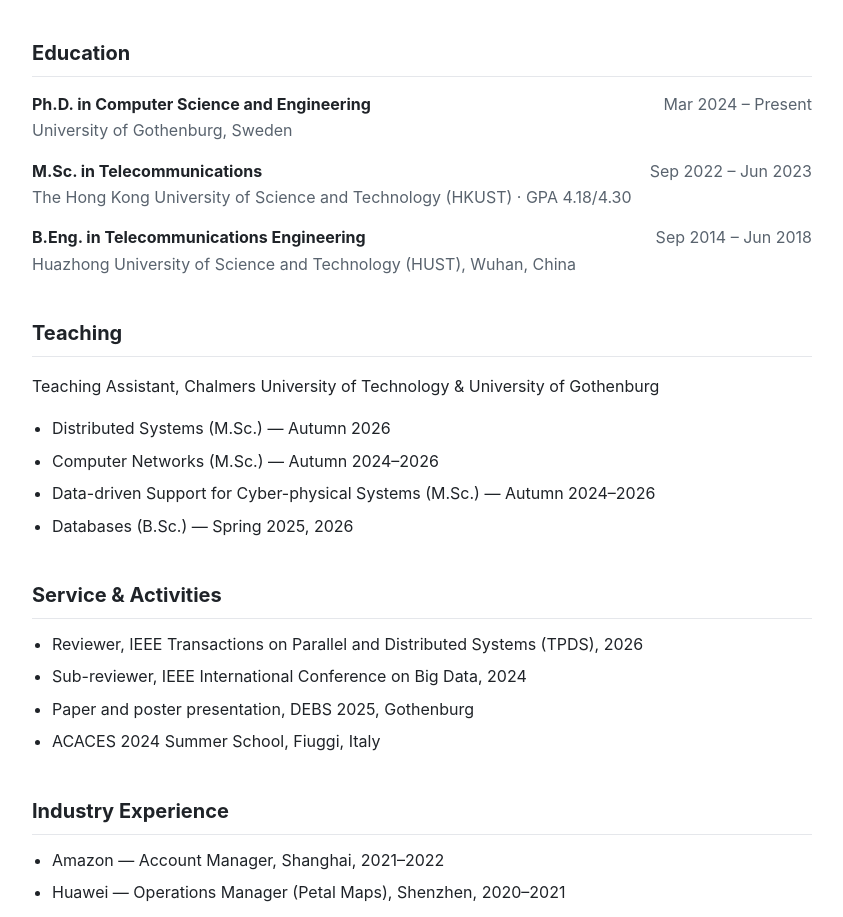
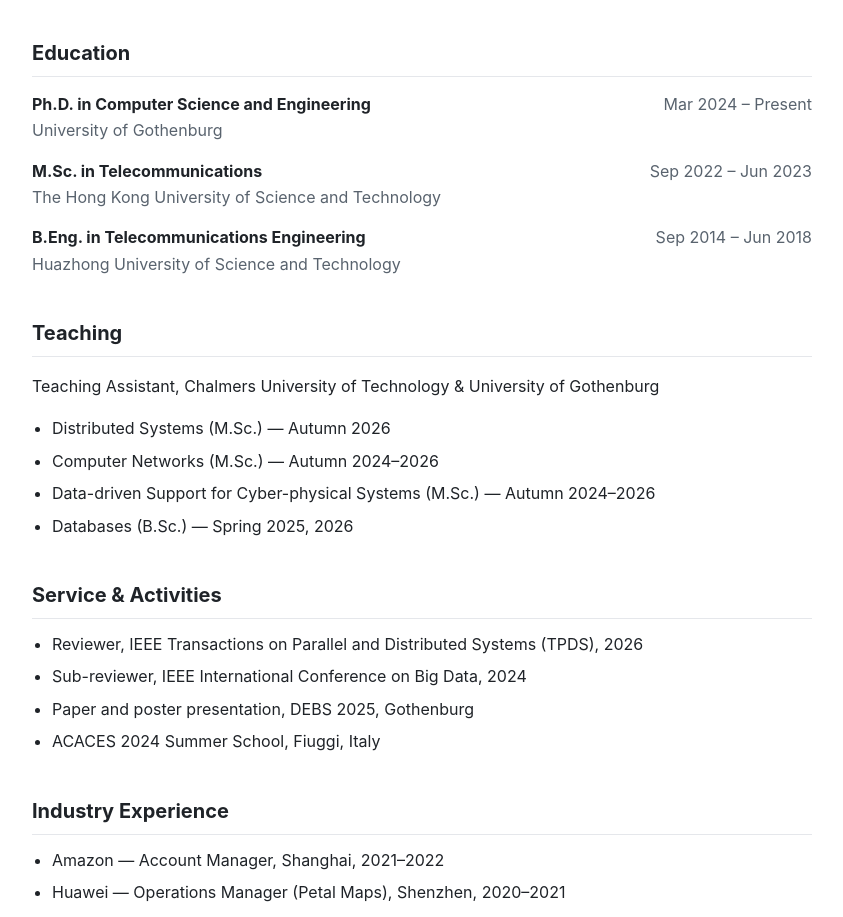
Before and after one commit to yixingzhang11/yixingpage, a plain HTML site: page index.html in a window 1280 px wide. Shown: the part 1695-2612 px from the top of the page, without its empty margins (218-1061 px from the left). Drawn offline with Linux system fonts and the light colour scheme.

Commit message:
update university

```diff
--- a/index.html
+++ b/index.html
@@ -124,18 +124,17 @@
   <div class="entry">
     <div class="item"><b>Ph.D. in Computer Science and Engineering</b><span class="when">Mar 2024 –
       Present</span></div>
-    <div class="sub">University of Gothenburg, Sweden</div>
+    <div class="sub">University of Gothenburg</div>
   </div>
   <div class="entry">
     <div class="item"><b>M.Sc. in Telecommunications</b><span class="when">Sep 2022 – Jun
       2023</span></div>
-    <div class="sub">The Hong Kong University of Science and Technology (HKUST) · GPA
-      4.18/4.30</div>
+    <div class="sub">The Hong Kong University of Science and Technology</div>
   </div>
   <div class="entry">
     <div class="item"><b>B.Eng. in Telecommunications Engineering</b><span class="when">Sep 2014 –
       Jun 2018</span></div>
-    <div class="sub">Huazhong University of Science and Technology (HUST), Wuhan, China</div>
+    <div class="sub">Huazhong University of Science and Technology</div>
   </div>
 </section>
 
```
